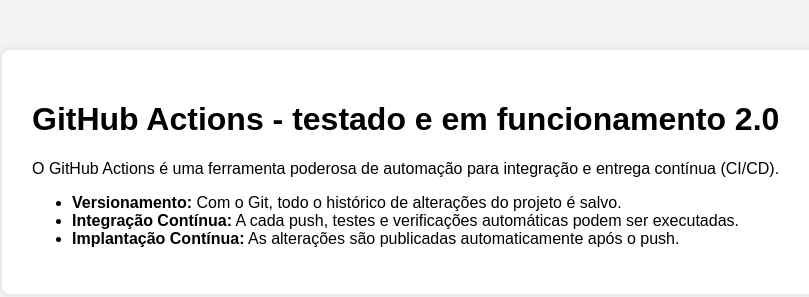
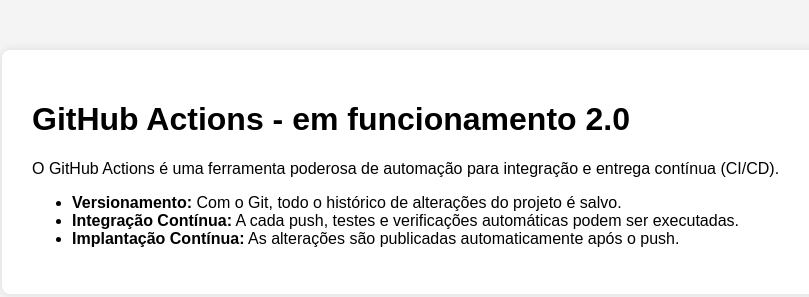
Before and after one commit to KethelenParra/github-actions-exemplo, a website: page index.html in a window 1280 px wide. Shown: the whole page, without its empty margins (208-1017 px from the left). Drawn offline with Linux system fonts and the light colour scheme.

Commit message:
Update index.html

```diff
--- a/index.html
+++ b/index.html
@@ -8,7 +8,7 @@
 </head>
 <body>
   <div class="container">
-    <h1>GitHub Actions - testado e em funcionamento 2.0</h1>
+    <h1>GitHub Actions - em funcionamento 2.0</h1>
     <p>O GitHub Actions é uma ferramenta poderosa de automação para integração e entrega contínua (CI/CD).</p>
     <ul>
       <li><strong>Versionamento:</strong> Com o Git, todo o histórico de alterações do projeto é salvo.</li>
```
